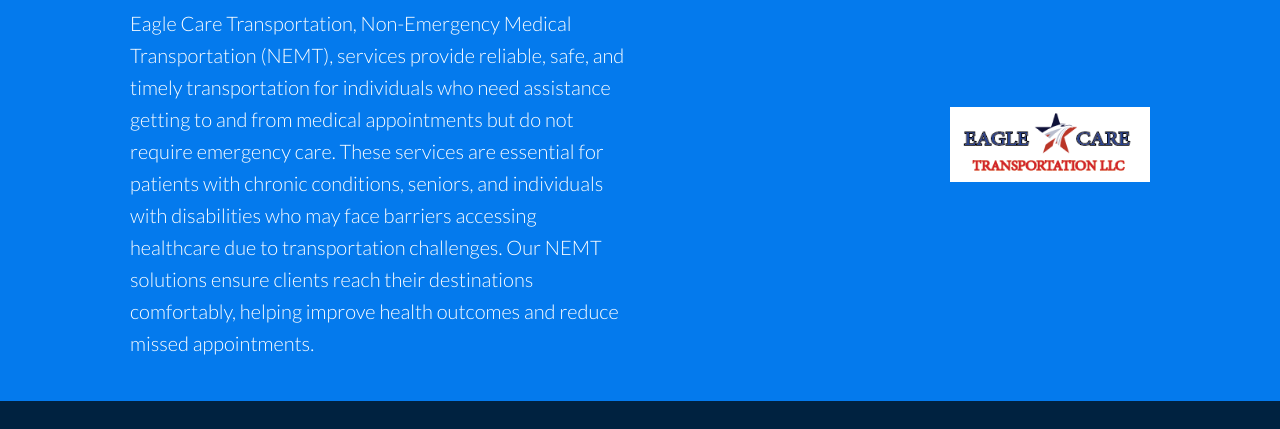
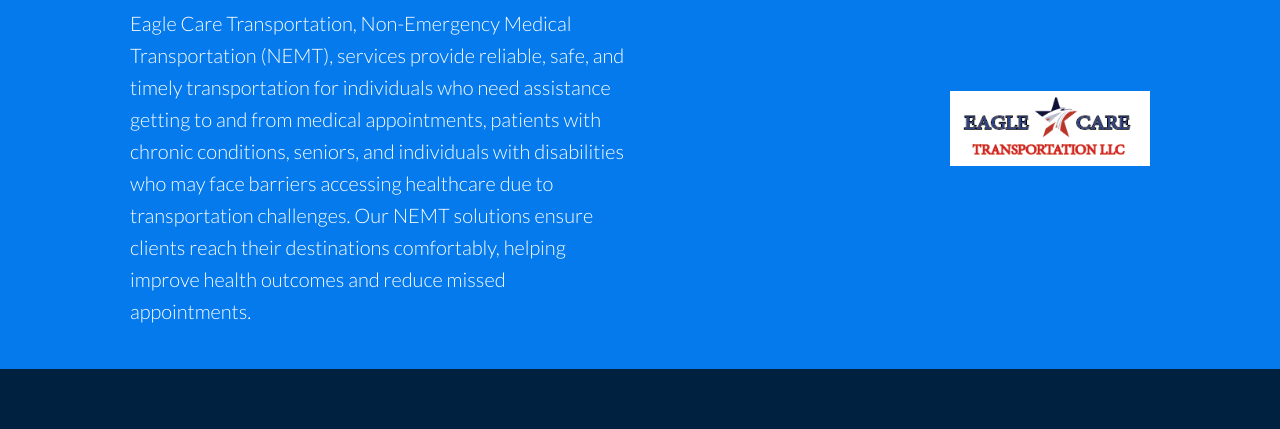
Before and after one commit to awashteam/eaglecare, a website: page features.html in a window 1280 px wide. Shown: the part 182-611 px from the top of the page. Drawn offline with Linux system fonts and the light colour scheme.

Commit message:
update About Us #2

```diff
--- a/features.html
+++ b/features.html
@@ -31,7 +31,8 @@
             <div>
                 <h1 class="xl">About Us</h1>
                 <p class="lead">
-                    Eagle Care Transportation, Non-Emergency Medical Transportation (NEMT), services provide reliable, safe, and timely transportation for individuals who need assistance getting to and from medical appointments but do not require emergency care. These services are essential for patients with chronic conditions, seniors, and individuals with disabilities who may face barriers accessing healthcare due to transportation challenges. Our NEMT solutions ensure clients reach their destinations comfortably, helping improve health outcomes and reduce missed appointments.
+                    Eagle Care Transportation, Non-Emergency Medical Transportation (NEMT), services provide reliable, safe, and timely transportation for individuals who need assistance getting to and from medical appointments, patients with chronic conditions, seniors, and individuals with disabilities who may face barriers accessing healthcare due to transportation challenges.
+                    Our NEMT solutions ensure clients reach their destinations comfortably, helping improve health outcomes and reduce missed appointments.
                 </p>
 
 <!--                <p class="lead">-->
```
